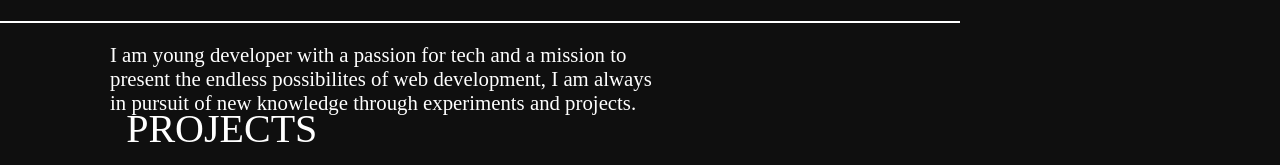
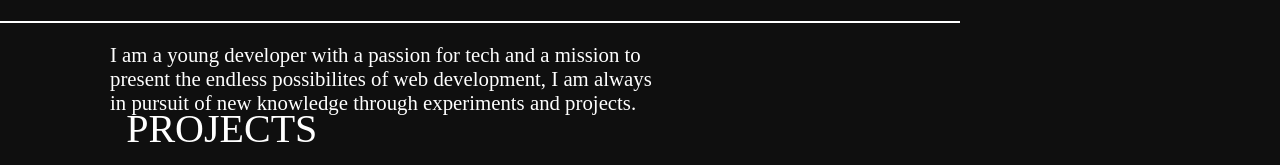
Before and after one commit to bz888/vite-portfolio, a React (Vite) app: page / in a window 1280 px wide. Shown: the part 363-528 px from the top of the page. Built offline with nearby package versions, Linux system fonts and the light colour scheme.

Commit message:
updated info typo

```diff
--- a/src/components/Home.jsx
+++ b/src/components/Home.jsx
@@ -7,7 +7,7 @@ import { RandomGen } from './RandomGen'
 
 Home.propTypes
 export default function Home ({ currentMode }) {
-	const bio = 'I am young developer with a passion for tech and a mission to present the endless possibilites of web development, I am always in pursuit of new knowledge through experiments and projects.'
+	const bio = 'I am a young developer with a passion for tech and a mission to present the endless possibilites of web development, I am always in pursuit of new knowledge through experiments and projects.'
 	const { handleNav } = useTheme()
 	const [randomChar, setRandomChar] = useState('FULL-STACK')
 	const [repeatVal, setRepeatVal] = useState(0)
```
